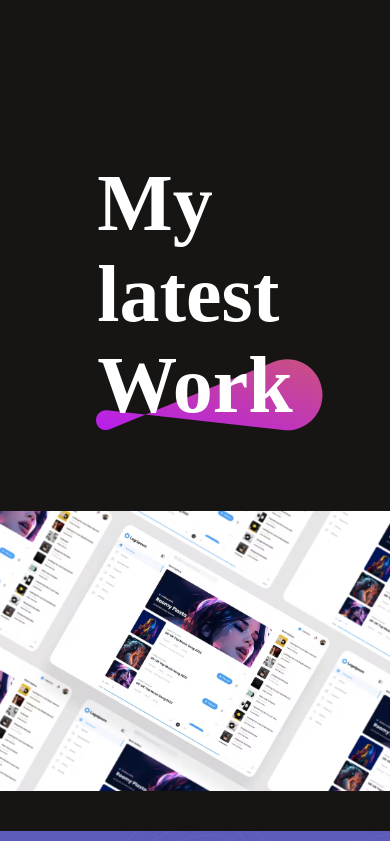
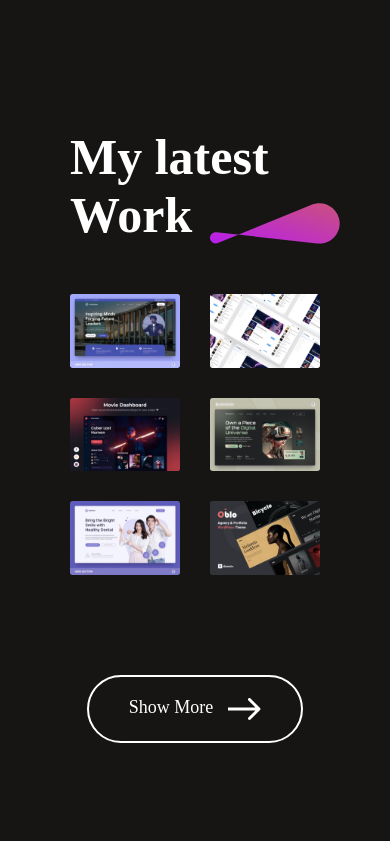
Before and after one commit to Bigyanhub/react_portfolio, a React app: page / in a window 390 px wide. Shown: the part 3883-4724 px from the top of the page. Built offline with nearby package versions, Linux system fonts and the light colour scheme; the HTML template or start-up script is replaced by a standard one.

Commit message:
Enhance mobile responsiveness for MyWork component styles

```diff
--- a/src/Components/MyWork/MyWork.css
+++ b/src/Components/MyWork/MyWork.css
@@ -62,3 +62,36 @@
   gap: 30px;
   transform: 0.6s;
 }
+
+@media(max-width: 768px){
+  .mywork{
+    gap: 50px;
+    margin: 50px 70px;
+    align-items: start;
+  }
+  .mywork-title h1{
+    padding: 0;
+    font-size: 50px;
+    font-weight: 600;
+  }
+  .mywork-title img{
+    width: 130px;
+    right: -20px;
+  }
+  .mywork-container{
+    grid-template-columns: 1fr 1fr;
+    gap: 30px;
+  }
+
+  .mywork-container img{
+    width: 100%;
+    height: 100%;
+  }
+
+  .mywork-showmore{
+    padding: 20px 40px;
+    font-size: 18px;
+    margin: 50px auto;
+  }
+
+}
```
